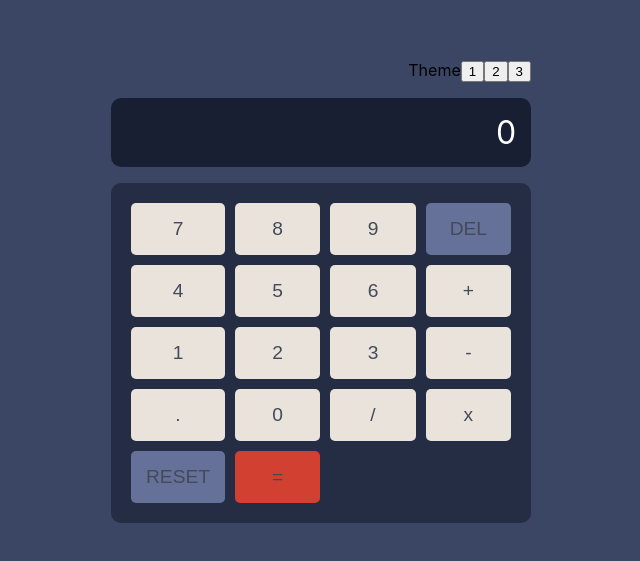
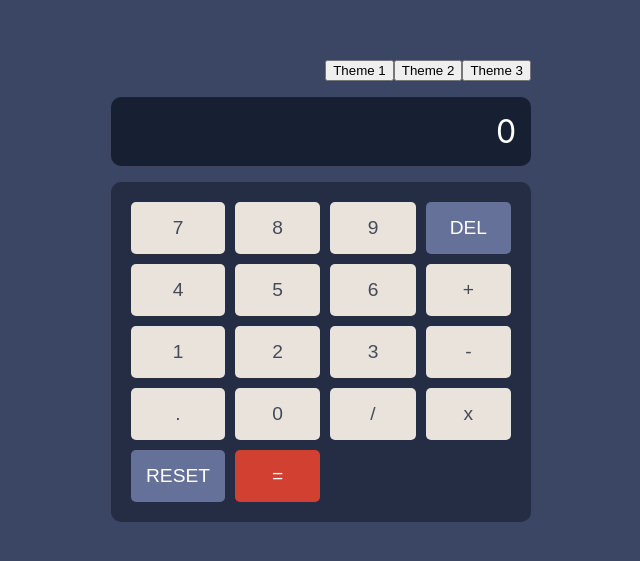
Before and after one commit to Joelfrancisco60/PresentationFront, a React (Create React App) app in the folder calculator-app/: page / in a window 1280 px wide. Shown: the part 109-670 px from the top of the page, without its empty margins (319-959 px from the left). Built offline with nearby package versions, Linux system fonts and the light colour scheme.

Commit message:
theme background

```diff
--- a/calculator-app/src/App.css
+++ b/calculator-app/src/App.css
@@ -1,7 +1,59 @@
+:root {
+  --bg-color: #3b4664;
+  --button-bg-color: #e9e3db;
+  --display-bg-color: #171f32;
+  --display-text-color: #fffffc;
+  --keypad-bg-color: #242d44;
+  --button-text-color: #454b59;
+  --button-bg-equals: #d14031;
+  --button-text-equals: #fffef6;
+  --button-bg-delete: #657199;
+  --button-text-delete: #fdffff;
+}
+
+[data-theme="theme-1"] {
+  --bg-color: #3b4664;
+  --button-bg-color: #e9e3db;
+  --display-bg-color: #171f32;
+  --display-text-color: #fffffc;
+  --keypad-bg-color: #242d44;
+  --button-text-color: #454b59;
+  --button-bg-equals: #d14031;
+  --button-text-equals: #fffef6;
+  --button-bg-delete: #657199;
+  --button-text-delete: #fdffff;
+}
+
+[data-theme="theme-2"] {
+  --bg-color: #e6e6e6;
+  --button-bg-color: #eae3dc;
+  --display-bg-color: #eeeeee;
+  --display-text-color: #37372d;
+  --keypad-bg-color: #d3cdcd;
+  --button-text-color: #36362c;
+  --button-bg-equals: #c85402;
+  --button-text-equals: #fffcf5;
+  --button-bg-delete: #388286;
+  --button-text-delete: #ffffff;
+}
+
+[data-theme="theme-3"] {
+  --bg-color: #17052a;
+  --button-bg-color: #331b4d;
+  --display-bg-color: #1e0935;
+  --display-text-color: #ffe04a;
+  --keypad-bg-color: #1e0935;
+  --button-text-color: #ffe344;
+  --button-bg-equals: #01decf;
+  --button-text-equals: #132431;
+  --button-bg-delete: #56077c;
+  --button-text-delete: #fffcff;
+}
+
 .App {
   height: 100vh;
   margin: 0;
-  background-color: #3b4664;
+  background-color: var(--bg-color);
   display: flex;
   align-items: center;
   justify-content: center;
--- a/calculator-app/src/Componants/Calculator/Calculator.js
+++ b/calculator-app/src/Componants/Calculator/Calculator.js
@@ -9,6 +9,12 @@ const Calculator = () => {
   const [operator, setOperator] = useState(null);
   const [previousValue, setPreviousValue] = useState(null);
   const [isReset, setIsReset] = useState(false);
+  const [theme, setTheme] = useState(1);
+
+  const handleThemeChange = (newTheme) => {
+    setTheme(newTheme);
+    document.documentElement.setAttribute("data-theme", `theme-${newTheme}`);
+  };
 
   const handleButtonClick = (buttonValue) => {
     if (!isNaN(buttonValue) || buttonValue === ".") {
@@ -90,7 +96,7 @@ const Calculator = () => {
 
   return (
     <div className="calculator">
-      <ThemeSwitcher theme={1} onThemeChange={() => {}} />
+      <ThemeSwitcher theme={theme} onThemeChange={handleThemeChange} />
       <Display value={currentValue} />
       <Keypad onButtonClick={handleButtonClick} />
     </div>
--- a/calculator-app/src/Componants/Calculator/Display/Styles.scss
+++ b/calculator-app/src/Componants/Calculator/Display/Styles.scss
@@ -1,6 +1,6 @@
 .display {
-    background-color: #181f33;
-    color: white;
+    background-color: var(--display-bg-color);
+    color: var(--display-text-color);
     font-size: 2rem;
     text-align: right;
     padding: 15px;
--- a/calculator-app/src/Componants/Calculator/Keypad/Button/Styles.scss
+++ b/calculator-app/src/Componants/Calculator/Keypad/Button/Styles.scss
@@ -1,6 +1,6 @@
 .button {
-    background-color: #eae3dc;
-    color: #434a59;
+    background-color: var(--button-bg-color);
+    color: var(--button-text-color);
     border: none;
     font-size: 1.2rem;
     padding: 15px;
@@ -8,13 +8,16 @@
     cursor: pointer;
 
     &.RESET{
-        background-color: #657199;
+        background-color: var(--button-bg-delete);
+        color: var(--button-text-delete);
     }
     &.DEL{
-        background-color: #657199;
+        background-color: var(--button-bg-delete);
+        color: var(--button-text-delete);
     }
 
     &.\={
-        background-color: #d14031;
+        background-color: var(--button-bg-equals);
+        color: var(--button-text-equals);
     }
 }
--- a/calculator-app/src/Componants/Calculator/Keypad/Styles.scss
+++ b/calculator-app/src/Componants/Calculator/Keypad/Styles.scss
@@ -2,7 +2,7 @@
     display: grid;
     grid-template-columns: repeat(4, 1fr);
     gap: 10px;
-    background-color: #242d44;
+    background-color: var(--keypad-bg-color);
     padding: 20px;
     border-radius: 10px;
 }
--- a/calculator-app/src/Componants/Calculator/ThemeSwitcher/ThemeSwitcher.js
+++ b/calculator-app/src/Componants/Calculator/ThemeSwitcher/ThemeSwitcher.js
@@ -1,21 +1,18 @@
-import React from 'react';
-import "./Styles.scss"
+import React from "react";
+import "./Styles.scss";
 
 const ThemeSwitcher = ({ theme, onThemeChange }) => {
   return (
     <div className="theme-switcher">
-      <span>Theme</span>
-      <div className="theme-buttons">
-        {[1, 2, 3].map((t) => (
-          <button
-            key={t}
-            className={t === theme ? 'active' : ''}
-            onClick={() => onThemeChange(t)}
-          >
-            {t}
-          </button>
-        ))}
-      </div>
+      <button onClick={() => onThemeChange(1)} className={theme === 1 ? "active" : ""}>
+        Theme 1
+      </button>
+      <button onClick={() => onThemeChange(2)} className={theme === 2 ? "active" : ""}>
+        Theme 2
+      </button>
+      <button onClick={() => onThemeChange(3)} className={theme === 3 ? "active" : ""}>
+        Theme 3
+      </button>
     </div>
   );
 };
```
